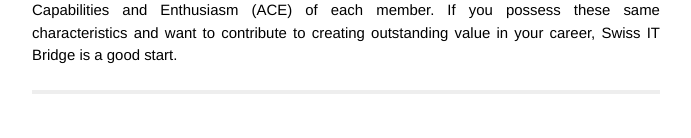
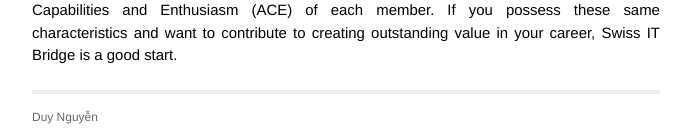
Before and after one commit to nhanb/rmitc.org, a Jekyll site: the page built from _posts/2010-07-25-swiss-it-bridge.mkd, in a window 1280 px wide. Shown: the part 905-1043 px from the top of the page, without its empty margins (294-985 px from the left). Built offline with Jekyll 4.4.1, drawn with Linux system fonts in a browser that asks for light colours; Markdown is read by kramdown in place of the engine named in the settings.

```diff
--- a/_config.yml
+++ b/_config.yml
@@ -63,3 +63,11 @@ authors:
   huanle:
     name: Huan Le
     display_name: Huan Le
+
+  duynguyen:
+    name: Duy Nguyễn
+    display_name: Duy Nguyễn
+
+  locvu:
+    name: Vũ Xuân Lộc
+    display_name: Vũ Xuân Lộc
```
